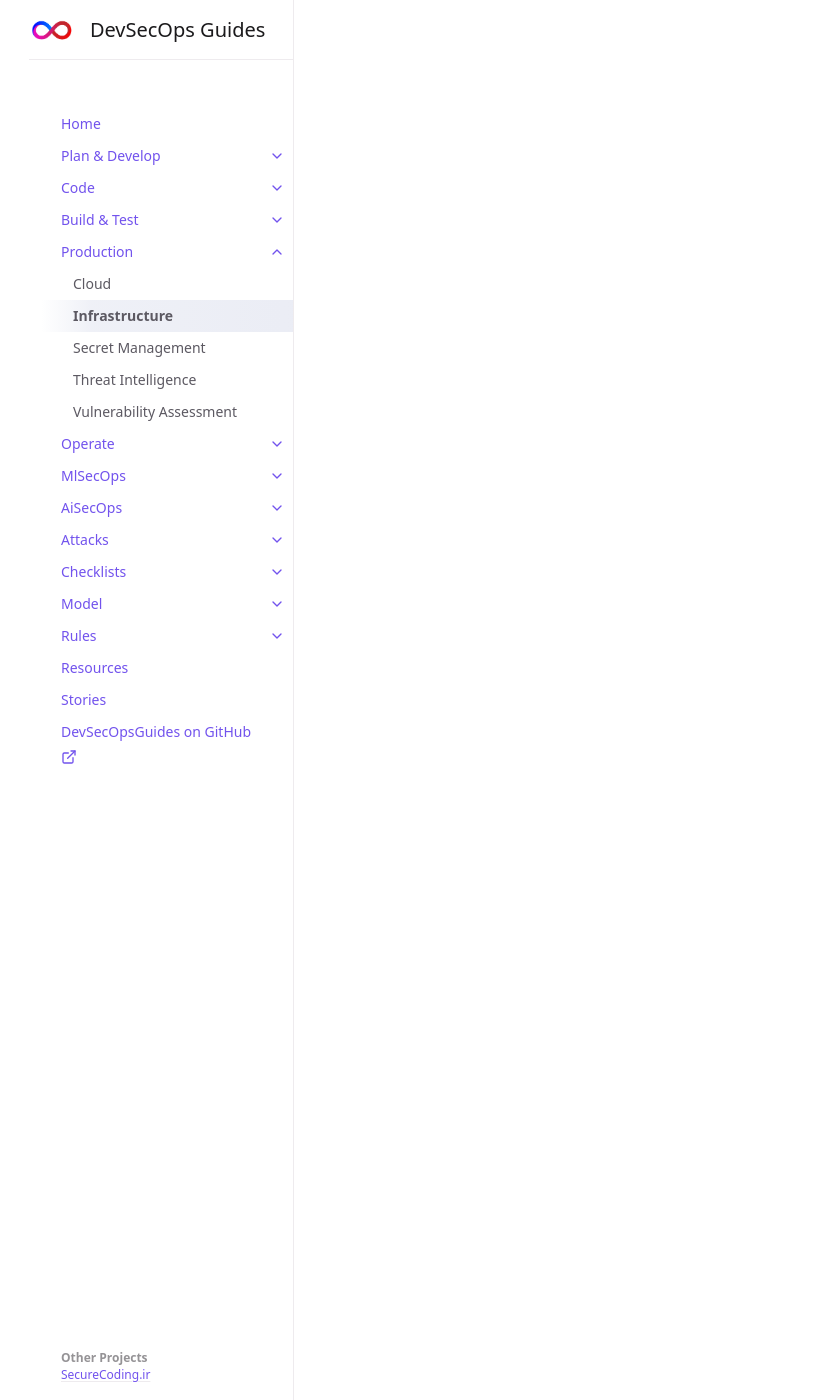
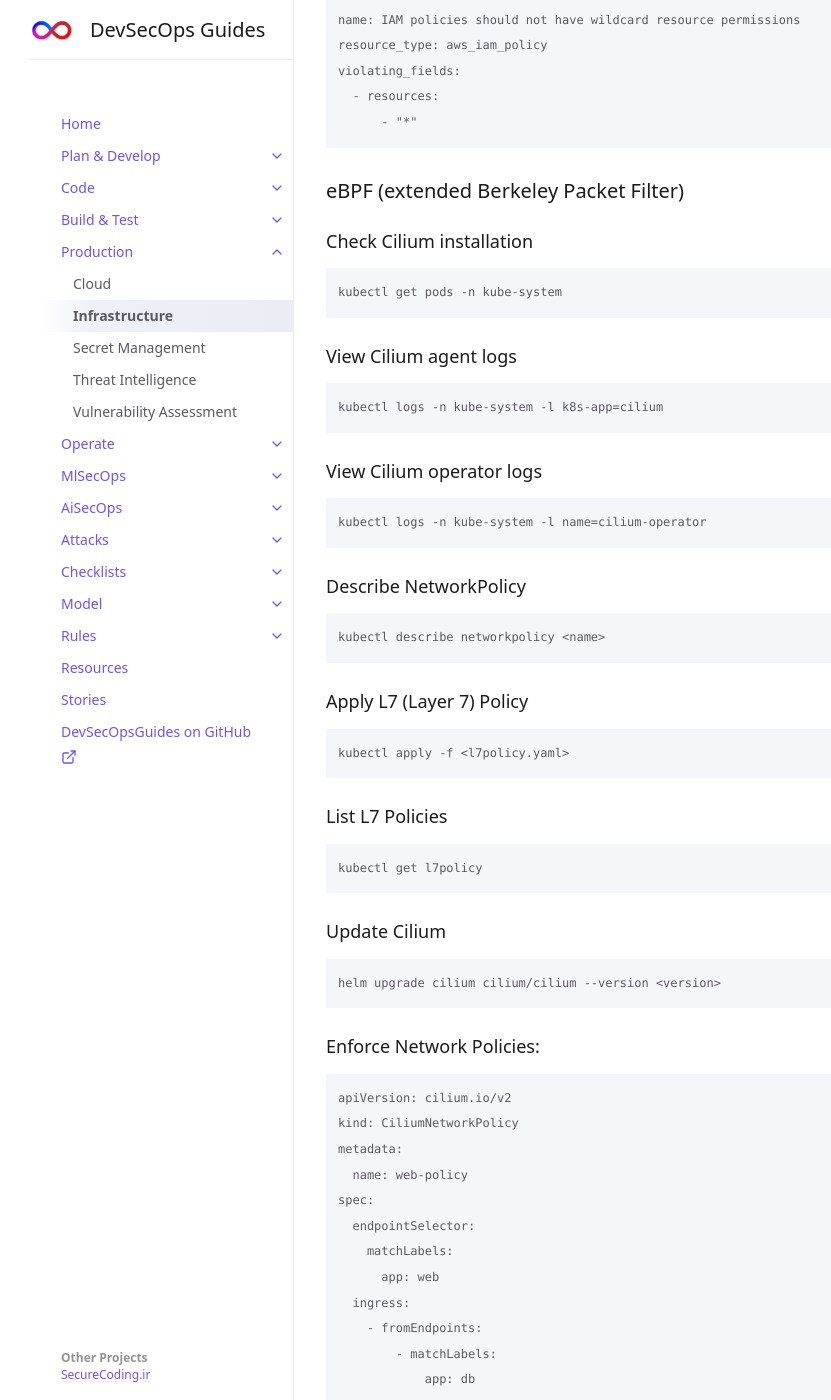
Before and after one commit to devsecopsguides/devsecopsguides.github.io, a Jekyll site: the page built from docs/production/infrastructure.md, in a window 1280 px wide and 1400 px high, scrolled down 37161 px. Shown: the whole window, without its empty margins (78-909 px from the left). Built offline with Jekyll 4.4.1, drawn with Linux system fonts in a browser that asks for light colours; some of the changed text lies outside the part shown.

Commit message:
add cilium

````diff
--- a/docs/production/infrastructure.md
+++ b/docs/production/infrastructure.md
@@ -1808,3 +1808,193 @@ violating_fields:
   - resources:
       - "*"
 ```
+
+
+
+
+
+## eBPF (extended Berkeley Packet Filter)
+
+
+### Check Cilium installation
+
+```
+kubectl get pods -n kube-system
+```
+
+
+
+### View Cilium agent logs
+
+```
+kubectl logs -n kube-system -l k8s-app=cilium
+```
+
+
+
+
+### View Cilium operator logs
+
+```
+kubectl logs -n kube-system -l name=cilium-operator
+```
+
+
+
+
+### Describe NetworkPolicy
+
+```
+kubectl describe networkpolicy <name>
+```
+
+
+
+
+### Apply L7 (Layer 7) Policy
+
+```
+kubectl apply -f <l7policy.yaml>
+```
+
+
+
+
+### List L7 Policies
+
+```
+kubectl get l7policy
+```
+
+
+
+
+### Update Cilium
+
+```
+helm upgrade cilium cilium/cilium --version <version>
+```
+
+
+
+
+### Enforce Network Policies:
+
+
+
+```
+apiVersion: cilium.io/v2
+kind: CiliumNetworkPolicy
+metadata:
+  name: web-policy
+spec:
+  endpointSelector:
+    matchLabels:
+      app: web
+  ingress:
+    - fromEndpoints:
+        - matchLabels:
+            app: db
+  egress:
+    - toEndpoints:
+        - matchLabels:
+            app: internet
+```
+
+
+
+
+###  Enable Encryption for Cilium Communication:
+
+```
+apiVersion: cilium.io/v2
+kind: CiliumClusterwideNetworkPolicy
+metadata:
+  name: encryption-policy
+spec:
+  endpointSelector:
+    matchLabels:
+      app: cilium
+  ingress:
+    - fromEndpoints:
+        - matchLabels:
+            app: cilium
+  egress:
+    - toEndpoints:
+        - matchLabels:
+            app: cilium
+  egressEncryption:
+    - identity:
+        identityName: cilium
+        identityIssuer: self
+        identityPrivateKey: <base64-encoded-private-key>
+```
+
+
+
+
+### Implement DNS Policy
+
+```
+apiVersion: cilium.io/v2
+kind: CiliumNetworkPolicy
+metadata:
+  name: dns-policy
+spec:
+  endpointSelector:
+    matchLabels:
+      app: dns-server
+  ingress:
+    - fromEndpoints:
+        - matchLabels:
+            app: web
+  dns:
+    allowNonCiliumDNSResponse: false
+```
+
+
+
+
+### Enable HTTP Inspection
+
+```
+apiVersion: cilium.io/v2
+kind: CiliumNetworkPolicy
+metadata:
+  name: http-inspection
+spec:
+  endpointSelector:
+    matchLabels:
+      app: web
+  ingress:
+    - fromEndpoints:
+        - matchLabels:
+            app: internet
+  http:
+    - match:
+        - method: GET
+          path: /api/secret
+      inspectResponse: true
+```
+
+
+
+### Implement Security Profiles
+
+```
+apiVersion: cilium.io/v2
+kind: CiliumClusterwideNetworkPolicy
+metadata:
+  name: security-profile
+spec:
+  endpointSelector:
+    matchLabels:
+      app: cilium
+  securityProfile:
+    capabilities:
+      - NET_ADMIN
+      - SYS_MODULE
+    fileAccess:
+      - path: /etc/shadow
+        access: rw
+```
````
